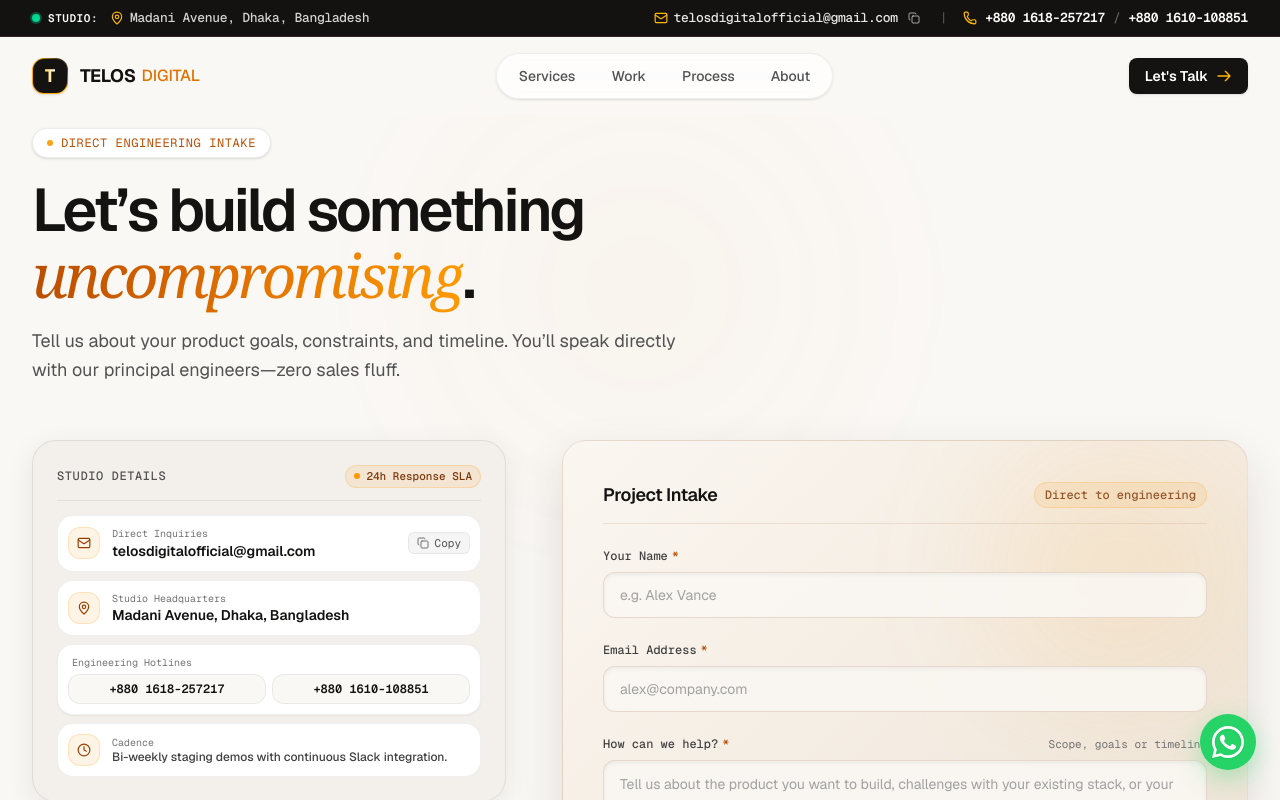
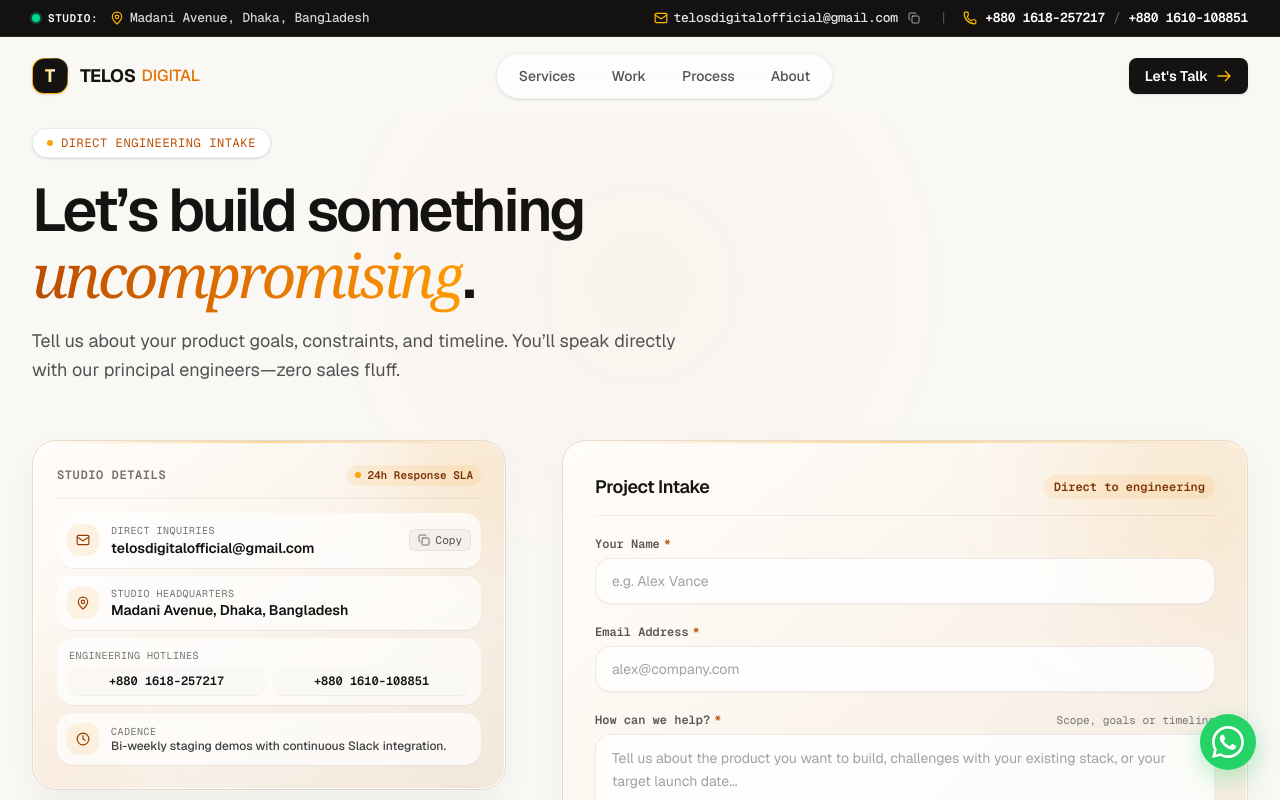
Before and after one commit to millathossain115/telos-digital, a Next.js app: page /contact in a window 1280 px wide. Shown: the top 800 px of the page. Built offline with nearby package versions, Linux system fonts and the light colour scheme.

Commit message:
feat: add process page and new components for contact coordinates, phase cards, and project intake

```diff
--- a/src/components/ContactCoordinates.tsx
+++ b/src/components/ContactCoordinates.tsx
@@ -1,9 +1,9 @@
 "use client";
 
-import { Mail, MapPin, Clock, Calendar, ArrowRight } from "lucide-react";
 import { useCalendly } from "@/components/CalendlyProvider";
 import { CopyEmailButton } from "@/components/CopyEmailButton";
 import siteConfig from "@/data/siteConfig.json";
+import { ArrowRight, Calendar, Clock, Mail, MapPin } from "lucide-react";
 
 export function ContactCoordinates() {
   const { openCalendly } = useCalendly();
@@ -11,45 +11,59 @@ export function ContactCoordinates() {
   return (
     <div className="flex flex-col justify-between h-full space-y-6">
       {/* Studio Coordinates Box */}
-      <div className="p-5 sm:p-6 rounded-3xl bg-[#F3EFEA] border border-black/[0.08] shadow-[0_8px_30px_rgba(20,19,18,0.08)] hover:shadow-[0_20px_50px_rgba(20,19,18,0.14)] hover:border-amber-900/25 transition-all duration-300 space-y-3.5">
-        <div className="flex items-center justify-between pb-3 border-b border-black/[0.07]">
-          <span className="text-xs font-mono text-neutral-600 uppercase tracking-wider font-medium">
+      <div className="group relative p-5 sm:p-6 rounded-3xl bg-gradient-to-br from-[#FFFDF9] via-[#FAF3EB] to-[#F2E7DC] border border-[#E6DACD] ring-1 ring-inset ring-white/95 shadow-[0_10px_30px_rgba(20,19,18,0.04)] hover:shadow-[0_16px_40px_rgba(217,119,6,0.07)] hover:border-amber-500/40 transition-all duration-300 overflow-hidden space-y-3.5">
+        {/* Top subtle hairline amber highlight */}
+        <div className="pointer-events-none absolute inset-x-0 top-0 h-[1.5px] bg-gradient-to-r from-transparent via-amber-500/50 to-transparent opacity-80 group-hover:opacity-100 transition-opacity" />
+
+        {/* Ambient corner backlight glow */}
+        <div className="pointer-events-none absolute -top-16 -right-16 w-44 h-44 bg-amber-500/10 rounded-full blur-2xl group-hover:bg-amber-500/20 transition-all duration-500" />
+        <div className="pointer-events-none absolute -bottom-14 -left-14 w-36 h-36 bg-amber-600/5 rounded-full blur-2xl pointer-events-none" />
+
+        <div className="relative z-10 flex items-center justify-between pb-3 border-b border-[#141312]/[0.06]">
+          <span className="text-xs font-mono text-[#141312]/60 uppercase tracking-wider font-semibold">
             Studio Details
           </span>
-          <span className="text-[11px] font-mono px-2 py-0.5 rounded-full bg-amber-500/10 border border-amber-500/20 text-amber-900 flex items-center gap-1.5 font-medium">
-            <span className="w-1.5 h-1.5 rounded-full bg-amber-500" />
+          <span className="text-[11px] font-mono px-2 py-0.5 rounded-full bg-amber-500/10 text-amber-900 flex items-center gap-1.5 font-semibold">
+            <span className="w-1.5 h-1.5 rounded-full bg-amber-500 animate-pulse" />
             {siteConfig.contact.sla}
           </span>
         </div>
 
-        <div className="space-y-2">
+        <div className="relative z-10 space-y-2">
           {/* Direct Email */}
-          <div className="flex items-center gap-2 p-2.5 rounded-2xl bg-white border border-black/[0.06] hover:border-amber-500/40 hover:shadow-md transition-all duration-200">
+          <div className="flex items-center gap-2 p-2.5 rounded-2xl bg-white/70 hover:bg-white shadow-2xs hover:shadow-xs transition-all duration-200">
             <a
               href={`mailto:${siteConfig.contact.primaryEmail}`}
               className="flex-1 flex items-center gap-3 min-w-0"
             >
-              <div className="w-8 h-8 rounded-xl bg-amber-500/10 border border-amber-500/20 flex items-center justify-center text-amber-800 shrink-0">
+              <div className="w-8 h-8 rounded-xl bg-amber-500/10 flex items-center justify-center text-amber-800 shrink-0">
                 <Mail className="w-3.5 h-3.5" />
               </div>
               <div className="min-w-0">
-                <div className="text-[10px] font-mono text-neutral-500">Direct Inquiries</div>
+                <div className="text-[10px] font-mono text-neutral-500 uppercase tracking-wider">
+                  Direct Inquiries
+                </div>
                 <div className="text-xs sm:text-sm font-semibold text-[#141312] hover:text-amber-800 transition-colors truncate">
                   {siteConfig.contact.primaryEmail}
                 </div>
               </div>
             </a>
-            <CopyEmailButton variant="pill" email={siteConfig.contact.primaryEmail} />
+            <CopyEmailButton
+              variant="pill"
+              email={siteConfig.contact.primaryEmail}
+            />
           </div>
 
           {/* Location */}
-          <div className="group p-2.5 rounded-2xl bg-white border border-black/[0.06] hover:border-amber-500/30 hover:shadow-md hover:-translate-y-0.5 transition-all duration-200">
+          <div className="group/item p-2.5 rounded-2xl bg-white/70 hover:bg-white shadow-2xs hover:shadow-xs transition-all duration-200">
             <div className="flex items-center gap-3">
-              <div className="w-8 h-8 rounded-xl bg-amber-500/10 border border-amber-500/20 flex items-center justify-center text-amber-800 shrink-0 group-hover:bg-amber-500 group-hover:text-white transition-all duration-200">
+              <div className="w-8 h-8 rounded-xl bg-amber-500/10 flex items-center justify-center text-amber-800 shrink-0 group-hover/item:bg-amber-500 group-hover/item:text-white transition-all duration-200">
                 <MapPin className="w-3.5 h-3.5" />
               </div>
               <div>
-                <div className="text-[10px] font-mono text-neutral-500">Studio Headquarters</div>
+                <div className="text-[10px] font-mono text-neutral-500 uppercase tracking-wider">
+                  Studio Headquarters
+                </div>
                 <div className="text-xs sm:text-sm font-semibold text-[#141312] leading-snug">
                   {siteConfig.contact.address.full}
                 </div>
@@ -58,14 +72,16 @@ export function ContactCoordinates() {
           </div>
 
           {/* Hotlines */}
-          <div className="p-2.5 rounded-2xl bg-white border border-black/[0.06] shadow-xs space-y-1">
-            <div className="text-[10px] font-mono text-neutral-500 px-1">Engineering Hotlines</div>
+          <div className="p-2.5 rounded-2xl bg-white/70 shadow-2xs space-y-1">
+            <div className="text-[10px] font-mono text-neutral-500 uppercase tracking-wider px-0.5">
+              Engineering Hotlines
+            </div>
             <div className="grid grid-cols-1 sm:grid-cols-2 gap-1.5">
               {siteConfig.contact.phones.map((phone) => (
                 <a
                   key={phone.tel}
                   href={`tel:${phone.tel}`}
-                  className="px-2.5 py-1.5 rounded-xl bg-[#FAF8F5] border border-black/[0.06] text-xs font-mono font-semibold text-[#141312] hover:text-amber-800 hover:border-amber-500/40 hover:bg-white hover:shadow-xs transition-all duration-200 flex items-center justify-center"
+                  className="px-2.5 py-1.5 rounded-xl bg-[#FAF8F5]/80 text-xs font-mono font-semibold text-[#141312] hover:text-amber-800 hover:bg-white shadow-2xs hover:shadow-xs transition-all duration-200 flex items-center justify-center"
                 >
                   {phone.display}
                 </a>
@@ -74,12 +90,14 @@ export function ContactCoordinates() {
           </div>
 
           {/* Cadence */}
-          <div className="group flex items-center gap-3 p-2.5 rounded-2xl bg-white border border-black/[0.06] hover:border-amber-500/30 hover:shadow-md hover:-translate-y-0.5 transition-all duration-200">
-            <div className="w-8 h-8 rounded-xl bg-amber-500/10 border border-amber-500/20 flex items-center justify-center text-amber-800 shrink-0 group-hover:bg-amber-500 group-hover:text-white transition-all duration-200">
+          <div className="group/item flex items-center gap-3 p-2.5 rounded-2xl bg-white/70 hover:bg-white shadow-2xs hover:shadow-xs transition-all duration-200">
+            <div className="w-8 h-8 rounded-xl bg-amber-500/10 flex items-center justify-center text-amber-800 shrink-0 group-hover/item:bg-amber-500 group-hover/item:text-white transition-all duration-200">
               <Clock className="w-3.5 h-3.5" />
             </div>
             <div>
-              <div className="text-[10px] font-mono text-neutral-500">Cadence</div>
+              <div className="text-[10px] font-mono text-neutral-500 uppercase tracking-wider">
+                Cadence
+              </div>
               <div className="text-xs font-medium text-neutral-700 leading-tight">
                 {siteConfig.contact.cadence}
               </div>
@@ -102,14 +120,14 @@ export function ContactCoordinates() {
         </h3>
 
         <p className="mt-2 text-xs sm:text-sm text-neutral-300 leading-relaxed mb-5">
-          Have an existing codebase or tight milestone? Jump on a direct call with our lead architect.
+          Have an existing codebase or tight milestone? Jump on a direct call
+          with our lead architect.
         </p>
 
         <button
           type="button"
           onClick={() => openCalendly()}
-          className="inline-flex items-center justify-center w-full py-3 px-5 rounded-xl bg-white text-[#141312] hover:bg-amber-400 hover:text-[#141312] font-semibold text-sm transition-all duration-200 gap-2 shadow-sm cursor-pointer"
-        >
+          className="inline-flex items-center justify-center w-full py-3 px-5 rounded-xl bg-white text-[#141312] hover:bg-amber-400 hover:text-[#141312] font-semibold text-sm transition-all duration-200 gap-2 shadow-sm cursor-pointer">
           <span>Schedule on Calendly</span>
           <ArrowRight className="w-4 h-4 text-amber-700" />
         </button>
--- a/src/components/ProjectIntakeForm.tsx
+++ b/src/components/ProjectIntakeForm.tsx
@@ -1,7 +1,7 @@
 "use client";
 
+import { CheckCircle2, Loader2, Send } from "lucide-react";
 import { useState } from "react";
-import { CheckCircle2, Loader2, Send } from "lucide-react";
 
 interface FormState {
   name: string;
@@ -54,19 +54,25 @@ export function ProjectIntakeForm({
       if (res.ok) {
         setIsSubmitted(true);
       } else if (result.missingConfig) {
-        const subject = encodeURIComponent(`Project Intake: ${form.name} via Telos Digital`);
+        const subject = encodeURIComponent(
+          `Project Intake: ${form.name} via Telos Digital`,
+        );
         const body = encodeURIComponent(
-          `Name: ${form.name}\nEmail: ${form.email}\n\nProject Scope & Message:\n${form.message}`
+          `Name: ${form.name}\nEmail: ${form.email}\n\nProject Scope & Message:\n${form.message}`,
         );
         window.location.href = `mailto:${recipientEmail}?subject=${subject}&body=${body}`;
         setIsSubmitted(true);
       } else {
-        setErrorMessage(result.error || "Failed to send message. Please try again.");
+        setErrorMessage(
+          result.error || "Failed to send message. Please try again.",
+        );
       }
     } catch {
-      const subject = encodeURIComponent(`Project Intake: ${form.name} via Telos Digital`);
+      const subject = encodeURIComponent(
+        `Project Intake: ${form.name} via Telos Digital`,
+      );
       const body = encodeURIComponent(
-        `Name: ${form.name}\nEmail: ${form.email}\n\nProject Scope & Message:\n${form.message}`
+        `Name: ${form.name}\nEmail: ${form.email}\n\nProject Scope & Message:\n${form.message}`,
       );
       window.location.href = `mailto:${recipientEmail}?subject=${subject}&body=${body}`;
       setIsSubmitted(true);
@@ -76,19 +82,28 @@ export function ProjectIntakeForm({
   };
 
   return (
-    <div className="h-full flex flex-col justify-between p-7 sm:p-10 rounded-3xl bg-gradient-to-br from-[#FAF6F0] via-[#F4ECE2] to-[#E9DFD0] border border-amber-900/10 shadow-[0_20px_50px_rgba(30,20,10,0.12)] hover:shadow-[0_30px_70px_rgba(30,20,10,0.18)] hover:border-amber-900/30 transition-all duration-300 relative overflow-hidden group">
-      <div className="absolute top-0 right-0 w-64 h-64 bg-amber-500/10 rounded-full blur-3xl pointer-events-none transition-opacity duration-500 group-hover:opacity-100 group-hover:scale-110" />
+    <div className="h-full flex flex-col justify-between p-6 sm:p-8 rounded-3xl bg-gradient-to-br from-[#FFFDF9] via-[#FAF3EB] to-[#F2E7DC] border border-[#E6DACD] ring-1 ring-inset ring-white/95 shadow-[0_12px_36px_rgba(20,19,18,0.04)] hover:shadow-[0_20px_50px_rgba(217,119,6,0.08)] hover:border-amber-500/40 transition-all duration-300 relative overflow-hidden group">
+      {/* Top subtle hairline amber highlight */}
+      <div className="pointer-events-none absolute inset-x-0 top-0 h-[1.5px] bg-gradient-to-r from-transparent via-amber-500/50 to-transparent opacity-80 group-hover:opacity-100 transition-opacity" />
+
+      {/* Warm ambient corner glows */}
+      <div className="pointer-events-none absolute -top-20 -right-20 w-64 h-64 bg-amber-500/10 rounded-full blur-3xl group-hover:bg-amber-500/20 transition-all duration-500" />
+      <div className="pointer-events-none absolute -bottom-16 -left-16 w-48 h-48 bg-amber-600/5 rounded-full blur-2xl pointer-events-none" />
 
       {isSubmitted ? (
         <div className="py-12 flex flex-col items-center text-center space-y-4 animate-in fade-in zoom-in duration-300 relative z-10">
-          <div className="w-14 h-14 rounded-2xl bg-white/90 border border-emerald-300 flex items-center justify-center text-emerald-600 shadow-sm">
+          <div className="w-14 h-14 rounded-2xl bg-white border border-emerald-300 flex items-center justify-center text-emerald-600 shadow-sm">
             <CheckCircle2 className="w-7 h-7" />
           </div>
           <h3 className="text-2xl font-semibold text-[#141312] tracking-tight">
             Message Received
           </h3>
           <p className="text-neutral-600 max-w-md text-sm leading-relaxed">
-            Thank you, <span className="text-[#141312] font-semibold">{form.name}</span>. Our lead architect will review your message and reply to <span className="text-[#141312] font-semibold">{form.email}</span> within 24 hours.
+            Thank you,{" "}
+            <span className="text-[#141312] font-semibold">{form.name}</span>.
+            Our lead architect will review your message and reply to{" "}
+            <span className="text-[#141312] font-semibold">{form.email}</span>{" "}
+            within 24 hours.
           </p>
           <button
             type="button"
@@ -96,24 +111,24 @@ export function ProjectIntakeForm({
               setIsSubmitted(false);
               setForm({ name: "", email: "", message: "" });
             }}
-            className="mt-4 px-5 py-2.5 rounded-xl bg-white/90 hover:bg-amber-600 hover:text-white hover:border-amber-600 border border-amber-900/15 text-xs font-mono text-neutral-800 transition-all cursor-pointer shadow-xs"
+            className="mt-4 px-5 py-2.5 rounded-xl bg-white hover:bg-amber-600 hover:text-white border border-[#E6DACD] text-xs font-mono text-neutral-800 transition-all cursor-pointer shadow-2xs"
           >
             Send another message
           </button>
         </div>
       ) : (
-        <form onSubmit={handleSubmit} className="space-y-6 relative z-10">
-          <div className="flex items-center justify-between pb-3.5 border-b border-amber-900/10">
+        <form onSubmit={handleSubmit} className="space-y-4 sm:space-y-5 relative z-10">
+          <div className="flex items-center justify-between pb-3.5 border-b border-[#141312]/[0.06]">
             <h2 className="text-lg font-semibold text-[#141312] tracking-tight">
               Project Intake
             </h2>
-            <span className="text-xs font-mono text-amber-900/80 bg-amber-500/10 border border-amber-500/20 px-2.5 py-1 rounded-full font-medium">
+            <span className="text-xs font-mono text-amber-900 bg-amber-500/10 px-2.5 py-1 rounded-full font-semibold">
               Direct to engineering
             </span>
           </div>
 
-          <div className="space-y-2">
-            <label className="text-xs font-mono text-neutral-700 flex items-center gap-1 font-medium">
+          <div className="space-y-1.5">
+            <label className="text-xs font-mono text-[#141312]/70 flex items-center gap-1 font-semibold">
               <span>Your Name</span>
               <span className="text-amber-700">*</span>
             </label>
@@ -123,12 +138,12 @@ export function ProjectIntakeForm({
               value={form.name}
               onChange={(e) => setForm({ ...form, name: e.target.value })}
               placeholder="e.g. Alex Vance"
-              className="w-full px-4 py-3 rounded-xl bg-[#FAF7F2]/90 hover:bg-[#FAF7F2] border border-amber-900/15 text-sm text-[#141312] placeholder-neutral-400 focus:outline-none focus:bg-white focus:border-amber-600 focus:ring-2 focus:ring-amber-500/20 shadow-inner/5 transition-all"
+              className="w-full px-4 py-2.5 sm:py-3 rounded-2xl bg-white/80 hover:bg-white focus:bg-white border border-[#141312]/[0.08] text-sm text-[#141312] placeholder-neutral-400 focus:outline-none focus:border-amber-500/60 focus:ring-2 focus:ring-amber-500/20 shadow-2xs transition-all"
             />
           </div>
 
-          <div className="space-y-2">
-            <label className="text-xs font-mono text-neutral-700 flex items-center gap-1 font-medium">
+          <div className="space-y-1.5">
+            <label className="text-xs font-mono text-[#141312]/70 flex items-center gap-1 font-semibold">
               <span>Email Address</span>
               <span className="text-amber-700">*</span>
             </label>
@@ -138,25 +153,27 @@ export function ProjectIntakeForm({
               value={form.email}
               onChange={(e) => setForm({ ...form, email: e.target.value })}
               placeholder="alex@company.com"
-              className="w-full px-4 py-3 rounded-xl bg-[#FAF7F2]/90 hover:bg-[#FAF7F2] border border-amber-900/15 text-sm text-[#141312] placeholder-neutral-400 focus:outline-none focus:bg-white focus:border-amber-600 focus:ring-2 focus:ring-amber-500/20 shadow-inner/5 transition-all"
+              className="w-full px-4 py-2.5 sm:py-3 rounded-2xl bg-white/80 hover:bg-white focus:bg-white border border-[#141312]/[0.08] text-sm text-[#141312] placeholder-neutral-400 focus:outline-none focus:border-amber-500/60 focus:ring-2 focus:ring-amber-500/20 shadow-2xs transition-all"
             />
           </div>
 
-          <div className="space-y-2">
-            <label className="text-xs font-mono text-neutral-700 flex items-center justify-between font-medium">
+          <div className="space-y-1.5">
+            <label className="text-xs font-mono text-[#141312]/70 flex items-center justify-between font-semibold">
               <span className="flex items-center gap-1">
                 <span>How can we help?</span>
                 <span className="text-amber-700">*</span>
               </span>
-              <span className="text-neutral-500 text-[11px] font-normal">Scope, goals or timeline</span>
+              <span className="text-neutral-500 text-[11px] font-normal">
+                Scope, goals or timeline
+              </span>
             </label>
             <textarea
               required
-              rows={5}
+              rows={4}
               value={form.message}
               onChange={(e) => setForm({ ...form, message: e.target.value })}
               placeholder="Tell us about the product you want to build, challenges with your existing stack, or your target launch date..."
-              className="w-full px-4 py-3 rounded-xl bg-[#FAF7F2]/90 hover:bg-[#FAF7F2] border border-amber-900/15 text-sm text-[#141312] placeholder-neutral-400 focus:outline-none focus:bg-white focus:border-amber-600 focus:ring-2 focus:ring-amber-500/20 shadow-inner/5 transition-all resize-none leading-relaxed"
+              className="w-full px-4 py-2.5 sm:py-3 rounded-2xl bg-white/80 hover:bg-white focus:bg-white border border-[#141312]/[0.08] text-sm text-[#141312] placeholder-neutral-400 focus:outline-none focus:border-amber-500/60 focus:ring-2 focus:ring-amber-500/20 shadow-2xs transition-all resize-none leading-relaxed"
             />
           </div>
 
```
Also changed, not shown: src/app/process/page.tsx (+9 -9 lines), src/components/ProcessPhaseCard.tsx (+13 -13 lines).
